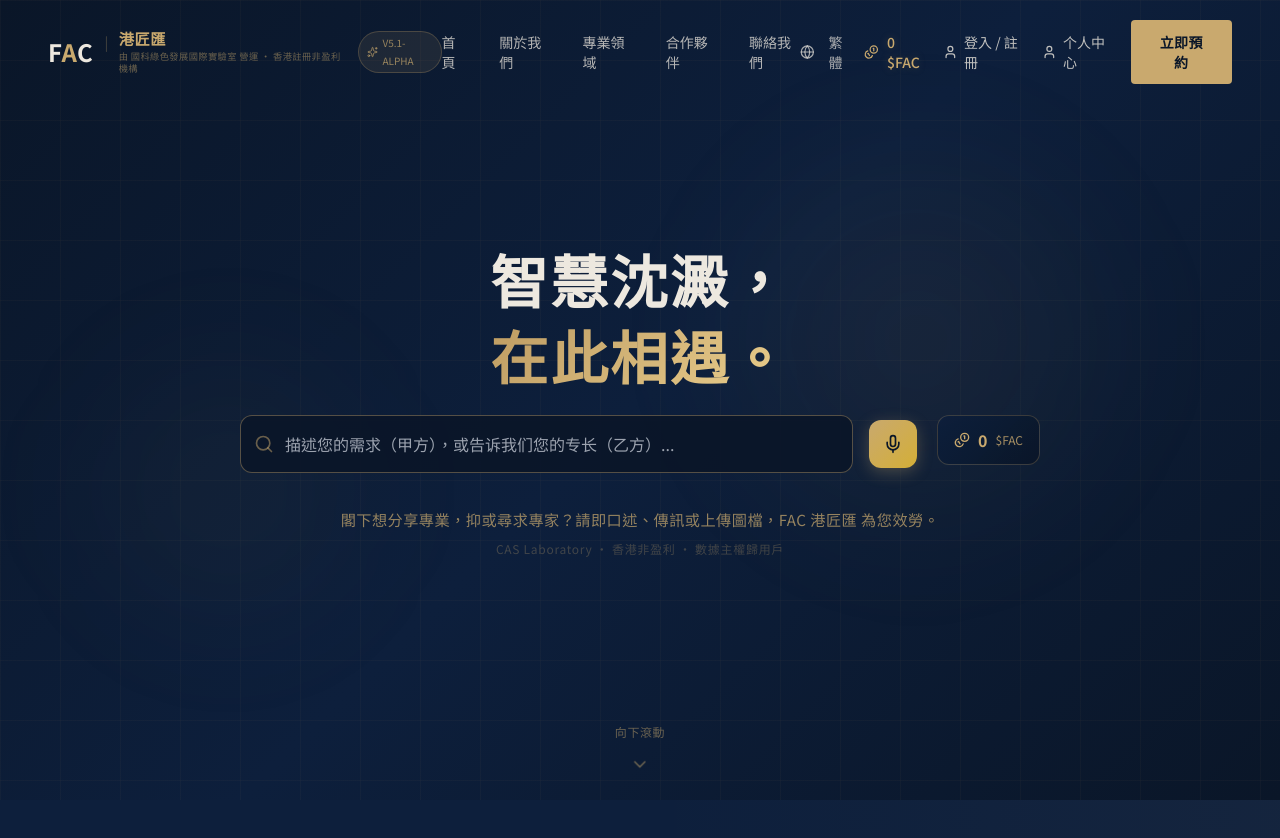
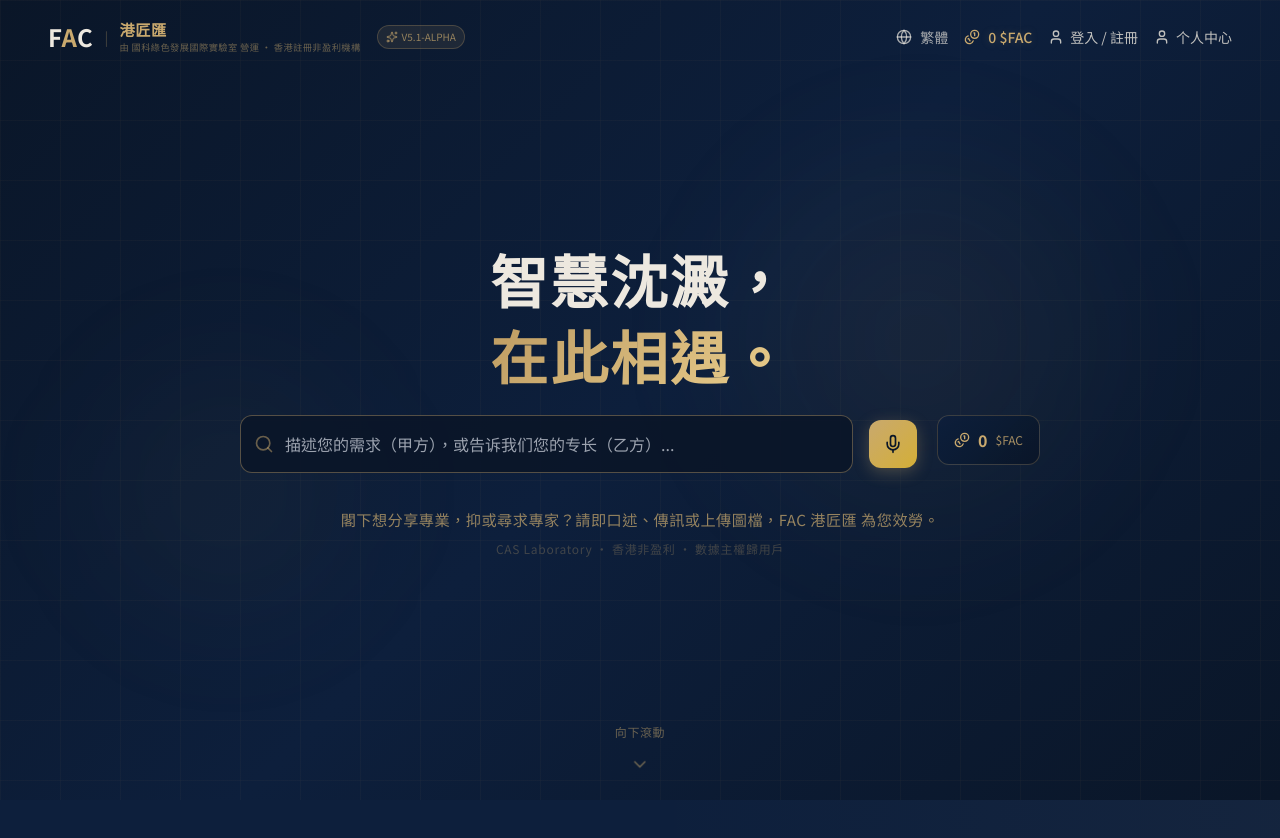
Before and after one commit to linginchi/fac-website, a React (Vite) app: page / in a window 1280 px wide. Shown: the top 838 px of the page. Built offline with nearby package versions, Linux system fonts and the light colour scheme.

Commit message:
Fix: 简化导航栏，移除首页/关于等链接和立即预约按钮

```diff
--- a/src/sections/Navbar.tsx
+++ b/src/sections/Navbar.tsx
@@ -179,26 +179,6 @@ export default function Navbar() {
             </span>
           </a>
 
-          {/* Desktop Navigation */}
-          <div className="hidden lg:flex items-center gap-8">
-            {navLinks.map((link) => (
-              <a
-                key={link.key}
-                href={link.href}
-                onClick={(e) => {
-                  e.preventDefault();
-                  scrollToSection(link.href);
-                }}
-                className="text-sm animated-underline transition-colors duration-300"
-                style={{ color: 'rgba(237,232,223,0.75)' }}
-                onMouseEnter={(e) => (e.currentTarget.style.color = 'var(--champagne)')}
-                onMouseLeave={(e) => (e.currentTarget.style.color = 'rgba(237,232,223,0.75)')}
-              >
-                {t(`nav.${link.key}`)}
-              </a>
-            ))}
-          </div>
-
           {/* Right Side */}
           <div className="hidden lg:flex items-center gap-4">
             {/* 当前身份指示器 */}
@@ -291,14 +271,6 @@ export default function Navbar() {
               <User className="w-4 h-4" />
               个人中心
             </a>
-
-            {/* CTA Button */}
-            <button
-              onClick={() => scrollToSection('#hero')}
-              className="btn-gold text-sm"
-            >
-              {t('nav.cta')}
-            </button>
           </div>
 
           {/* Mobile Menu Button */}
@@ -346,21 +318,6 @@ export default function Navbar() {
               </div>
             )}
 
-            {navLinks.map((link) => (
-              <a
-                key={link.key}
-                href={link.href}
-                onClick={(e) => {
-                  e.preventDefault();
-                  scrollToSection(link.href);
-                }}
-                className="block transition-colors duration-300"
-                style={{ color: 'rgba(237,232,223,0.8)' }}
-              >
-                {t(`nav.${link.key}`)}
-              </a>
-            ))}
-
             {/* Mobile Language Selector */}
             <div className="pt-4" style={{ borderTop: '1px solid rgba(201,169,110,0.15)' }}>
               <div className="flex gap-4">
@@ -404,13 +361,6 @@ export default function Navbar() {
               <User className="w-4 h-4" />
               个人中心
             </a>
-
-            <button
-              onClick={() => scrollToSection('#hero')}
-              className="btn-gold w-full mt-4"
-            >
-              {t('nav.cta')}
-            </button>
           </div>
         </div>
       )}
```
